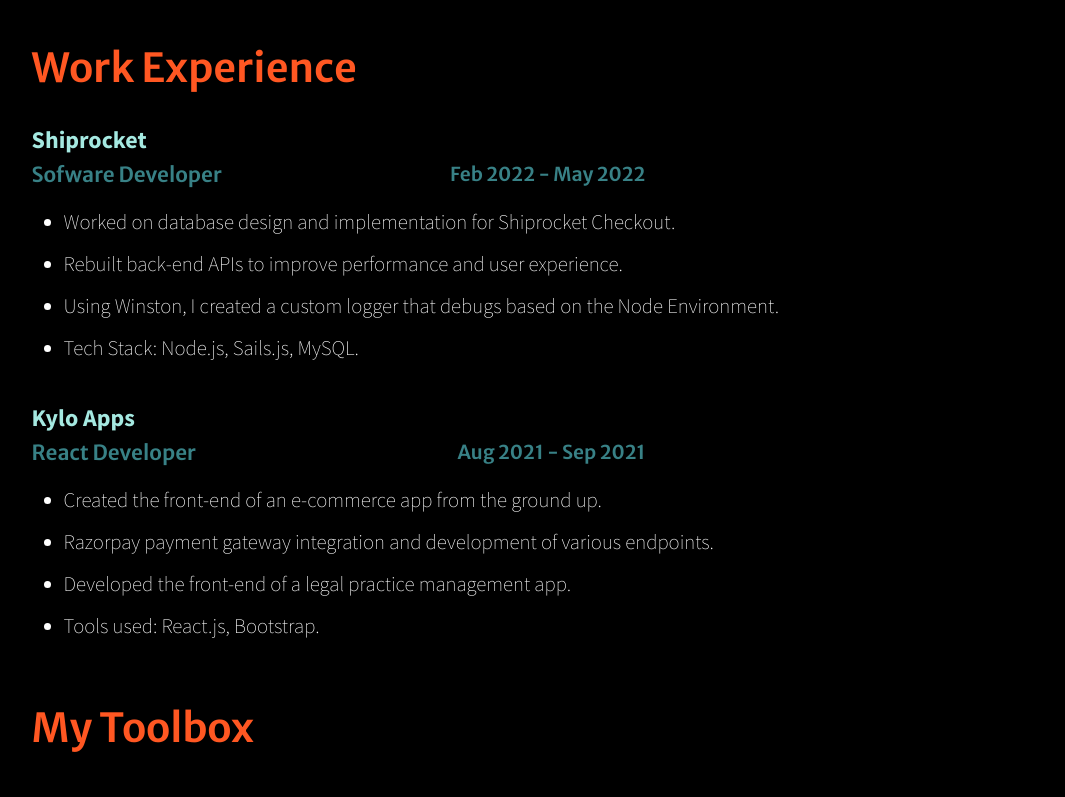
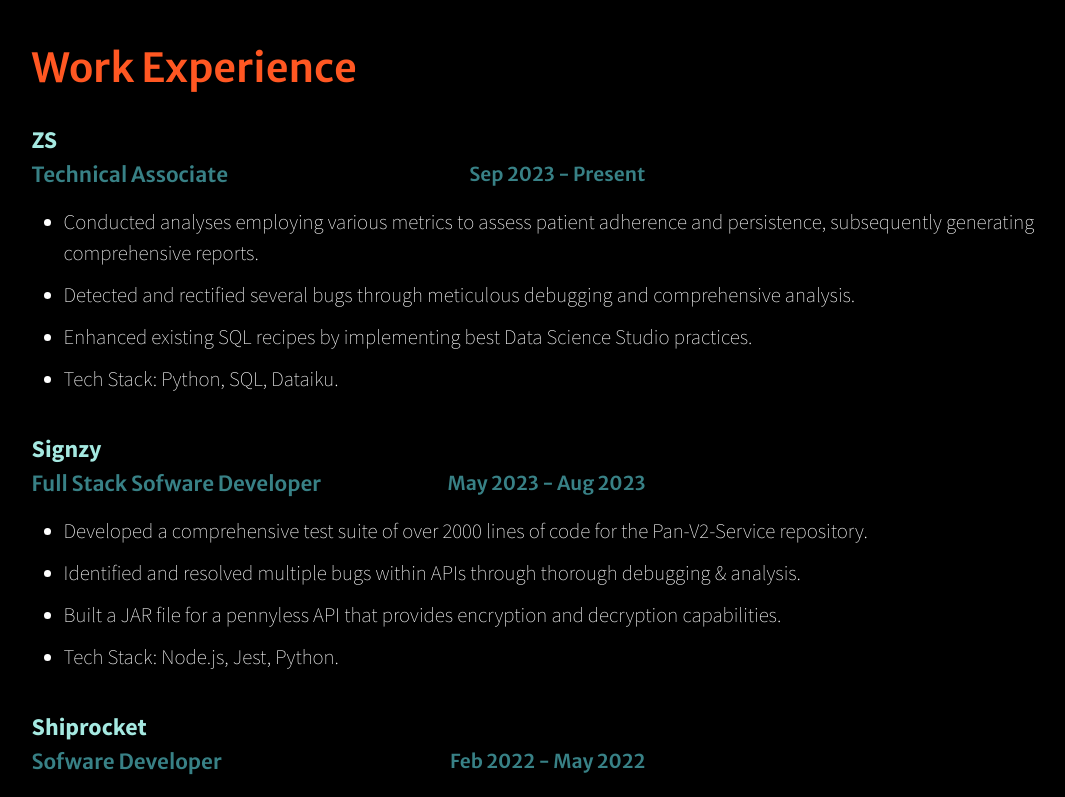
Before and after one commit to rhythm-28/portfolio, a React (Create React App) app: page / in a window 1280 px wide. Shown: the part 2000-2797 px from the top of the page, without its empty margins (70-1135 px from the left). Built offline with nearby package versions, Linux system fonts and the light colour scheme.

Commit message:
add zs and signz

```diff
--- a/package.json
+++ b/package.json
@@ -15,7 +15,7 @@
     "react-dom": "^17.0.2",
     "react-icons": "^4.2.0",
     "react-router-dom": "^5.3.0",
-    "react-scripts": "4.0.3",
+    "react-scripts": "^5.0.1",
     "web-vitals": "^1.1.2"
   },
   "scripts": {
--- a/src/components/about/achievements.js
+++ b/src/components/about/achievements.js
@@ -28,11 +28,11 @@
             <li>
               Achieved{" "}
               <a href="https://www.codechef.com/users/rhythm_28">4 stars</a> on
-              CodeChef with a rating of 1810 .
+              CodeChef with a rating of 1819 .
             </li>
             <li>
-              Among the <a href="https://leetcode.com/rhythm_28/">top 6%</a> of
-              users on LeetCode with a maximum rating of 1832.
+              Among the <a href="https://leetcode.com/rhythm_28/">top 4%</a> of
+              users on LeetCode with a maximum rating of 1928.
             </li>
             <li>
               Among{" "}
@@ -49,35 +49,23 @@
               (World Rank: 1835) in Google Hashcode 2021 out of 7200+ teams.
             </li>
             <li>
-              Secured{" "}
-              <a href="https://www.codechef.com/users/rhythm_28">
-                global rank 782
-              </a>{" "}
-              in CodeChef Rated Contest Feb 2021 out of 6100+ participants.
+            Secured{" "}
+              <a href="https://leetcode.com/rhythm_28/">global rank 878</a> out
+              of 20,000+ participants in LeetCode Weekly Contest 320.
             </li>
             <li>
               Secured{" "}
               <a href="https://leetcode.com/rhythm_28/">global rank 1477</a> out
-              of 22000+ participants in LeetCode Weekly Contest 313.
+              of 22,000+ participants in LeetCode Weekly Contest 313.
             </li>
             <li>
               Secured{" "}
               <a href="https://leetcode.com/rhythm_28/">global rank 1686</a> out
-              of 25000+ participants in LeetCode Weekly Contest 311.
+              of 25,000+ participants in LeetCode Weekly Contest 311.
             </li>
             <li>
-              Achieved a maximum rating of{" "}
-              <a href="https://codeforces.com/profile/rhythm_28">1308</a> on
-              Codeforces and solved 200+ problems.
-            </li>
-            <li>
-              Solved <a href="https://leetcode.com/rhythm_28/">500+ problems</a>{" "}
+              Solved <a href="https://leetcode.com/rhythm_28/">800+ problems</a>{" "}
               on LeetCode
-            </li>
-            <li>
-              Achieved{" "}
-              <a href="https://www.hackerrank.com/rhythm_28?hr_r=1">5 stars</a>{" "}
-              in Problem Solving & C++ on Hacker Rank.
             </li>
           </ul>
         </div>
--- a/src/components/about/longBio.js
+++ b/src/components/about/longBio.js
@@ -45,8 +45,7 @@
                 <h5 className="batch">(Aug 2019 - July 2023)</h5>
               </div>
               <p>
-                I am a final year student pursuing my Bachelor's of
-                Technology in Information Technology.
+                I majored in Information Technology here.
               </p>
             </div>
           </div>
--- a/src/components/home/experience.js
+++ b/src/components/home/experience.js
@@ -1,19 +1,59 @@
-import react,{useEffect} from "react";
+import react, { useEffect } from "react";
 import Aos from "aos";
 import "aos/dist/aos.css";
 import "../../stylesheets/home.css";
 
 function Experience(props) {
   const { viewportWidth } = props;
-  useEffect(()=>{
+  useEffect(() => {
     Aos.init({
       duration: 3000
     });
-  },[]);
+  }, []);
   return (
     <div>
       <div data-aos="fade-zoom-in" className="experience container">
         <h1 className="experienceHead">Work Experience</h1>
+        <div>
+          <h4 className="company">ZS</h4>
+          <div className="roleAndDuration">
+            <h5 className="position">Technical Associate</h5>
+            <h5 className="duration">Sep 2023 - Present</h5>
+          </div>
+          <ul>
+            <li>
+              Conducted analyses employing various metrics to assess patient adherence and persistence, subsequently generating comprehensive reports.
+            </li>
+            <li>
+              Detected and rectified several bugs through meticulous debugging and comprehensive analysis.
+            </li>
+            <li>
+              Enhanced existing SQL recipes by implementing best Data Science Studio practices.
+            </li>
+            <li>Tech Stack: Python, SQL, Dataiku.</li>
+          </ul>
+        </div>
+        <br></br>
+        <div>
+          <h4 className="company">Signzy</h4>
+          <div className="roleAndDuration">
+            <h5 className="position">Full Stack Sofware Developer</h5>
+            <h5 className="duration">May 2023 - Aug 2023</h5>
+          </div>
+          <ul>
+            <li>
+              Developed a comprehensive test suite of over 2000 lines of code for the Pan-V2-Service repository.
+            </li>
+            <li>
+              Identified and resolved multiple bugs within APIs through thorough debugging & analysis.
+            </li>
+            <li>
+              Built a JAR file for a pennyless API that provides encryption and decryption capabilities.
+            </li>
+            <li>Tech Stack: Node.js, Jest, Python.</li>
+          </ul>
+        </div>
+        <br></br>
         <div>
           <h4 className="company">Shiprocket</h4>
           <div className="roleAndDuration">
@@ -29,8 +69,7 @@
               Rebuilt back-end APIs to improve performance and user experience.
             </li>
             <li>
-              Using Winston, I created a custom logger that debugs based on the
-              Node Environment.
+              Result: 50K+ Monthly Orders, 20+ Live Clients, API uptime 99.99% achieved.
             </li>
             <li>Tech Stack: Node.js, Sails.js, MySQL.</li>
           </ul>
--- a/src/components/home/shortBio.js
+++ b/src/components/home/shortBio.js
@@ -19,8 +19,8 @@
         <div data-aos={viewportWidth > 696 && "fade-left"} className="bio">
           <div className="briefIntro">
             I am a full-stack web developer who is passionate about creating simple,
-            responsive, and seamless online experiences. I am an undergraduate,
-            majoring in Information Technology.
+            responsive, and seamless online experiences. I am currently
+            working as a Technical Associate at the Business Consulting firm ZS.
           </div>
           <div className="profileImageDiv">
             <img src={me} alt="My image" />
```
Also changed, not shown: 1 other file (tests, documents, lock files or other folders).
